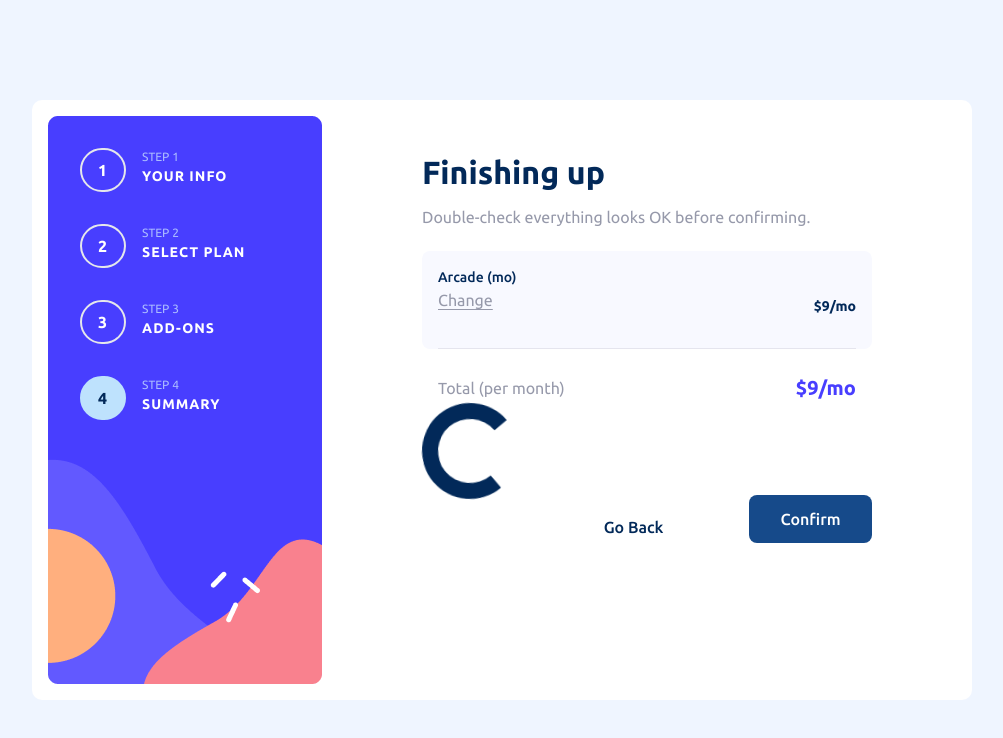
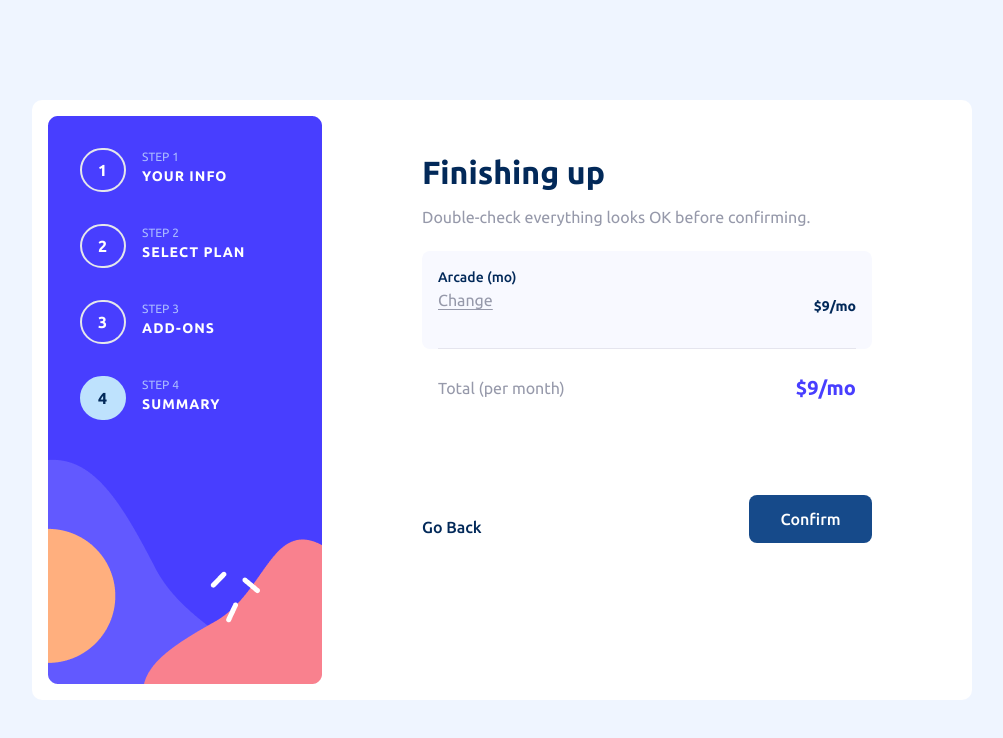
Before and after one commit to Isaacayomi/multi-step-form-v2, a React (Vite) app: page /checkout in a window 1280 px wide. Shown: the top 738 px of the page, without its empty margins (138-1141 px from the left). Built offline with nearby package versions, Linux system fonts and the light colour scheme.

Commit message:
refactor: remove LoadingSpinner component from Checkout page

```diff
--- a/src/pages/Checkout.jsx
+++ b/src/pages/Checkout.jsx
@@ -8,7 +8,6 @@ import MainContainer from "../components/MainContainer";
 import Headings from "../components/Headings";
 import Subheading from "../components/Subheading";
 import SummaryItem from "../components/SummaryItem";
-import LoadingSpinner from "../components/LoadingSpinner";
 const Checkout = () => {
   const navigate = useNavigate();
 
@@ -76,7 +75,6 @@ const Checkout = () => {
         </p>
 
         <footer className="flex justify-between">
-          <LoadingSpinner />
           <button
             className="text-darkBlue font-medium mt-[5.75rem]"
             onClick={() => navigate(-1)}
```
